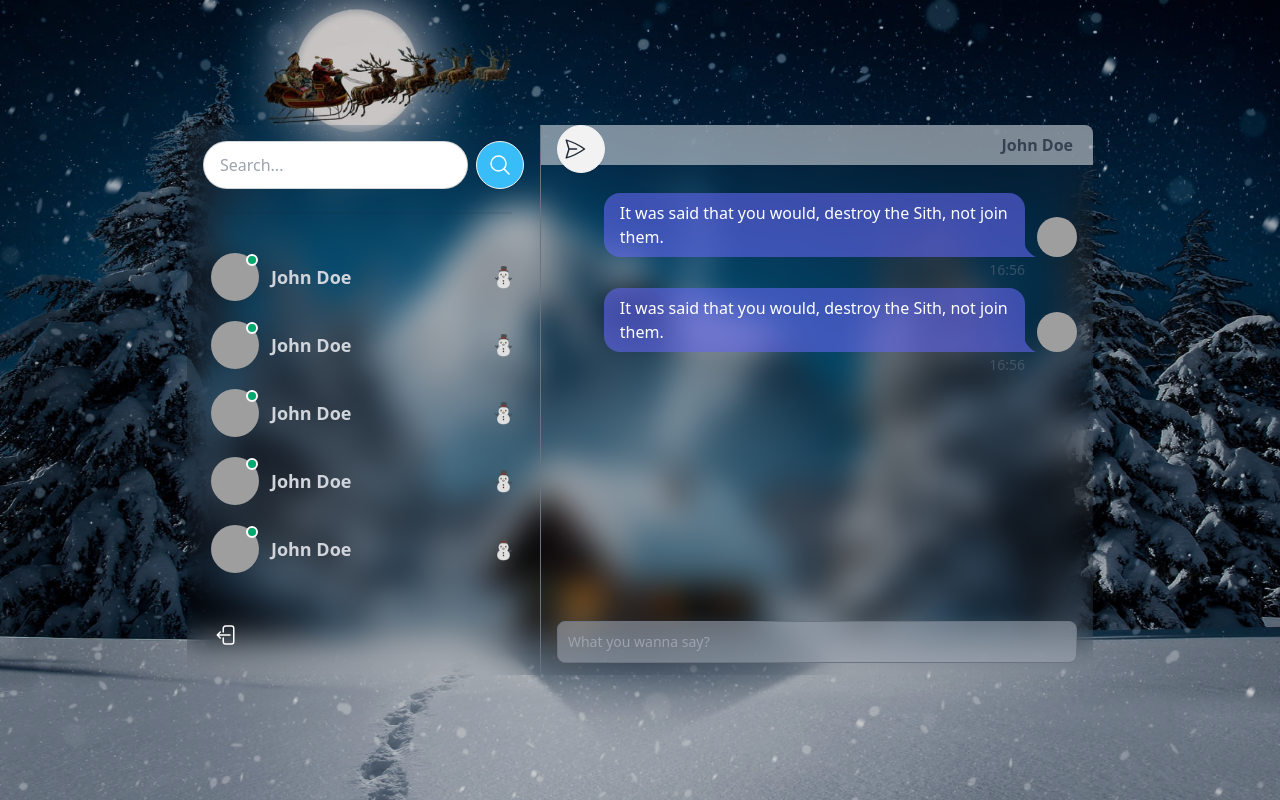
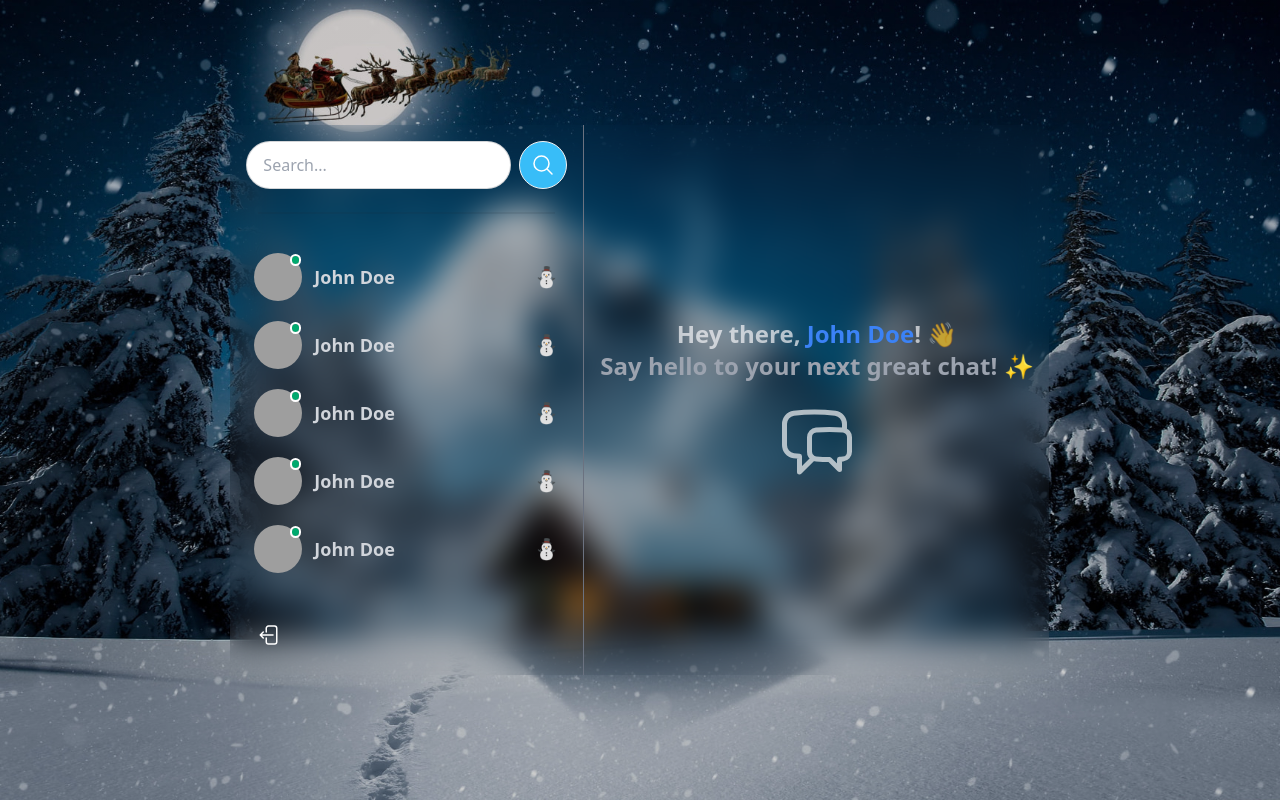
Before and after one commit to Yunxin119/RealChat, a React (Vite) app in the folder client/: page / in a window 1280 px wide. Built offline with nearby package versions, Linux system fonts and the light colour scheme; grey boxes are pictures that could not be loaded.

Commit message:
add No Chat Selected Page to message container

```diff
--- a/client/src/components/messages/MessageContainer.jsx
+++ b/client/src/components/messages/MessageContainer.jsx
@@ -3,9 +3,11 @@ import Messages from './Messages'
 import MessageInput from './MessageInput'
 
 const MessageContainer = () => {
+  const noChatSelected = true
   return (
     <div className='md: min-w-[450px] flex flex-col'>
-      <>
+      {noChatSelected ? <NoChatSeletedPage /> : (
+        <>
         {/* Header */}
         <div className=' flex bg-slate-50 bg-opacity-50 px-4 py-2 mb-2 justify-between'>
           <span className='label-text ml-1'>To:</span> {" "}
@@ -20,6 +22,27 @@ const MessageContainer = () => {
         <MessageInput />
 
       </>
+      )}
+
+    </div>
+  )
+}
+
+const NoChatSeletedPage = () => {
+  return (
+    <div className='flex items-center flex-col w-full h-full justify-center'>
+      <div className='text-gray-100 text-center px-4 sm:text-lg md:text-xl lg:text-2xl font-semibold text-opacity-70'>
+        <p className="animate-fade-in">Hey there,
+          <span className="text-blue-500"> John Doe</span>!
+          <span> 👋 </span>
+        </p>
+      <p className=" text-gray-400">Say hello to your next great chat! <span className="text-blue-300">✨</span></p>
+      </div>
+      <div className=' text-gray-100 text-opacity-70 mt-5'>
+        <svg xmlns="http://www.w3.org/2000/svg" fill="none" viewBox="0 0 24 24" strokeWidth={1.5} stroke="currentColor" className="sm: size-15 md: size-20">
+          <path strokeLinecap="round" strokeLinejoin="round" d="M20.25 8.511c.884.284 1.5 1.128 1.5 2.097v4.286c0 1.136-.847 2.1-1.98 2.193-.34.027-.68.052-1.02.072v3.091l-3-3c-1.354 0-2.694-.055-4.02-.163a2.115 2.115 0 0 1-.825-.242m9.345-8.334a2.126 2.126 0 0 0-.476-.095 48.64 48.64 0 0 0-8.048 0c-1.131.094-1.976 1.057-1.976 2.192v4.286c0 .837.46 1.58 1.155 1.951m9.345-8.334V6.637c0-1.621-1.152-3.026-2.76-3.235A48.455 48.455 0 0 0 11.25 3c-2.115 0-4.198.137-6.24.402-1.608.209-2.76 1.614-2.76 3.235v6.226c0 1.621 1.152 3.026 2.76 3.235.577.075 1.157.14 1.74.194V21l4.155-4.155" />
+        </svg>
+      </div>
     </div>
   )
 }
```
Also changed, not shown: client/src/index.css (line endings or trailing spaces).
